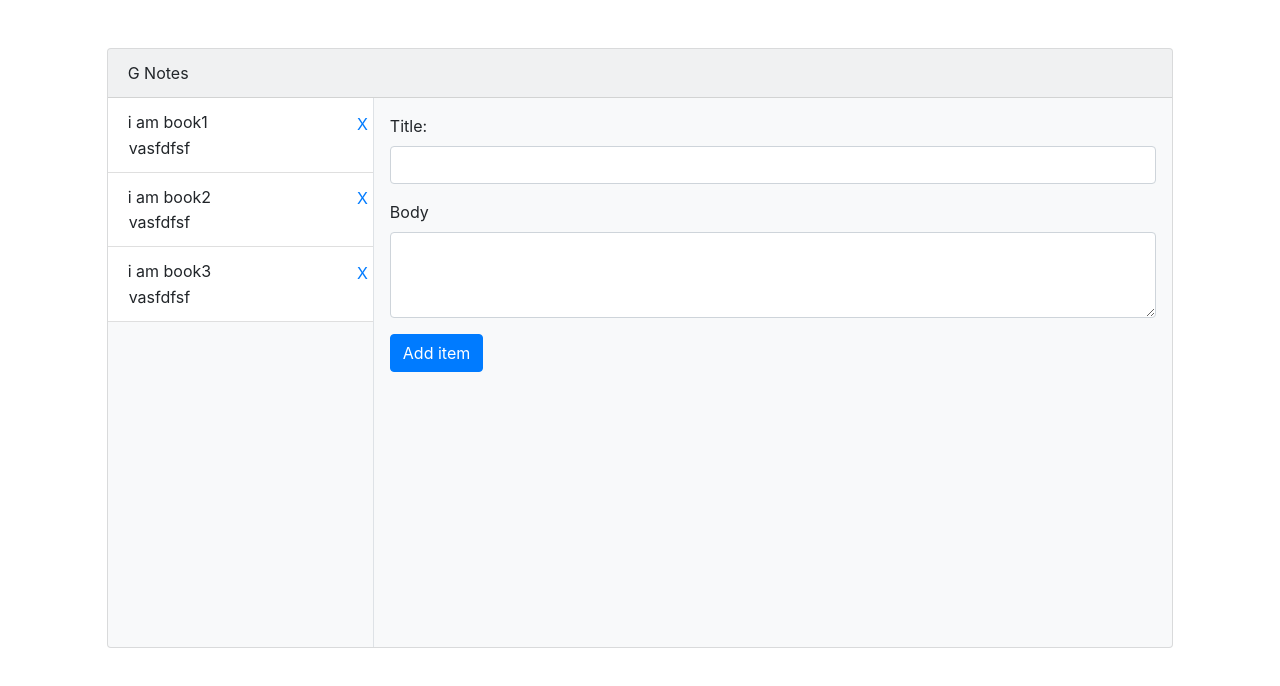
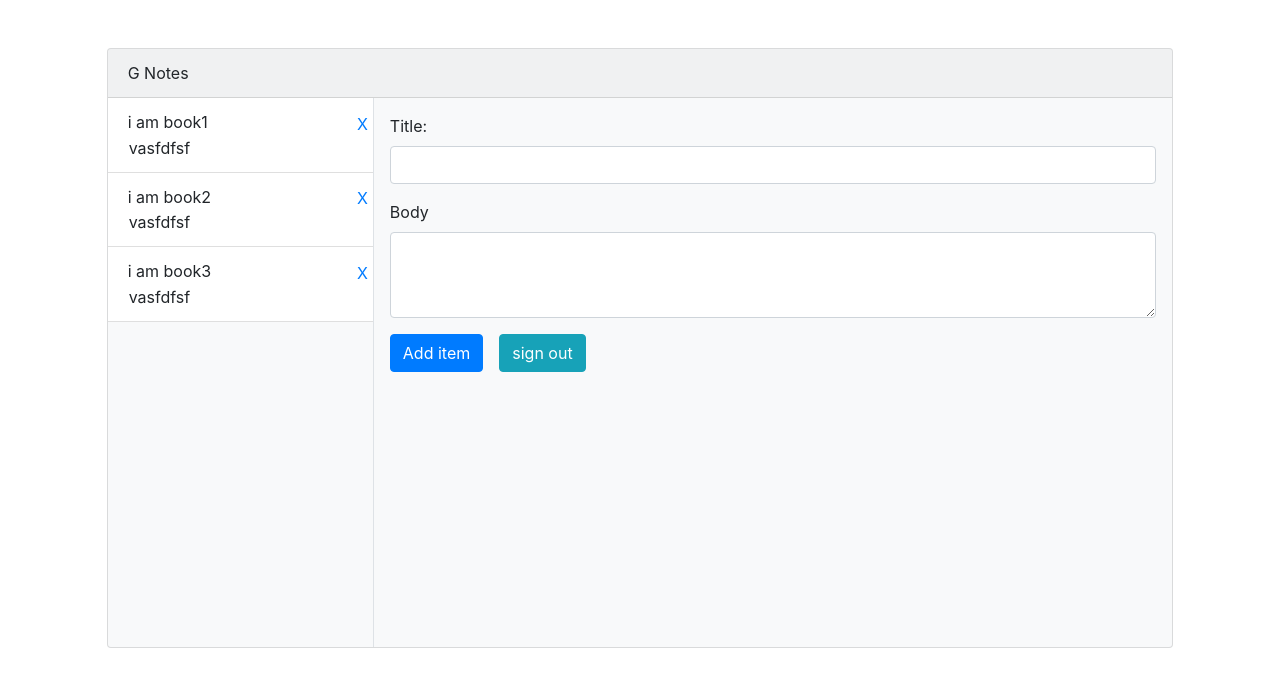
Before and after one commit to shivasai09/PractialTest, a React app: page / in a window 1280 px wide. Shown: the top 686 px of the page. Built offline with nearby package versions, Linux system fonts and the light colour scheme; sample sign-in values are in the browser's storage.

Commit message:
implementing sign out

```diff
--- a/src/Home.js
+++ b/src/Home.js
@@ -9,7 +9,7 @@ import { connect } from "react-redux";
 import { bindActionCreators } from "redux";
 import { add, remove } from "./actions";
 
-const HomePageC = ({ notes, actions }) => {
+const HomePageC = ({ notes, actions, history }) => {
   const [text, setText] = React.useState("");
   const [body, setBody] = React.useState("");
   const setValue = React.useCallback(
@@ -114,6 +114,16 @@ const HomePageC = ({ notes, actions }) => {
               >
                 Add item
               </Button>
+              <Button
+                variant="info"
+                className="ml-3"
+                onClick={() => {
+                  localStorage.setItem("isLoggedIn", "");
+                  history.push("/");
+                }}
+              >
+                sign out
+              </Button>
             </Col>
           </Row>
         </Card.Body>
```
